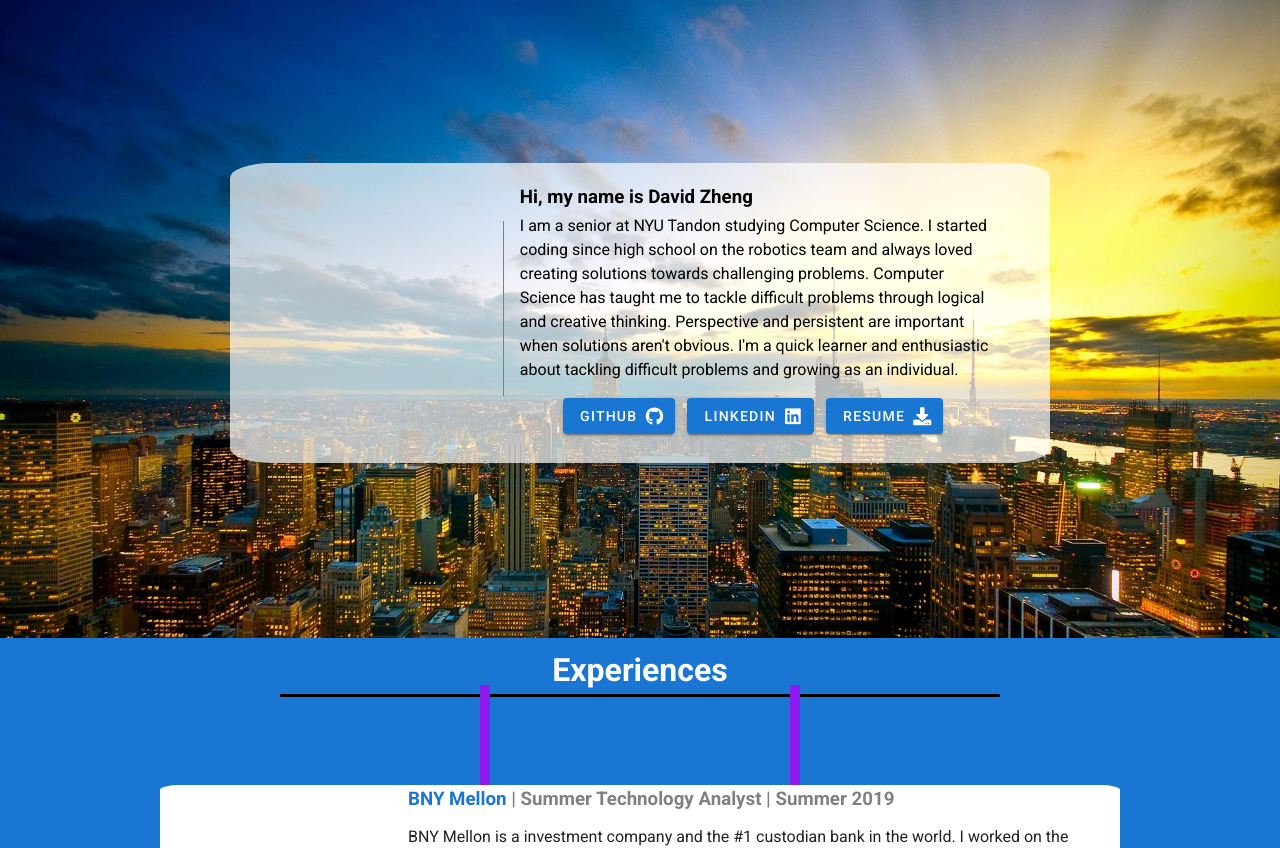
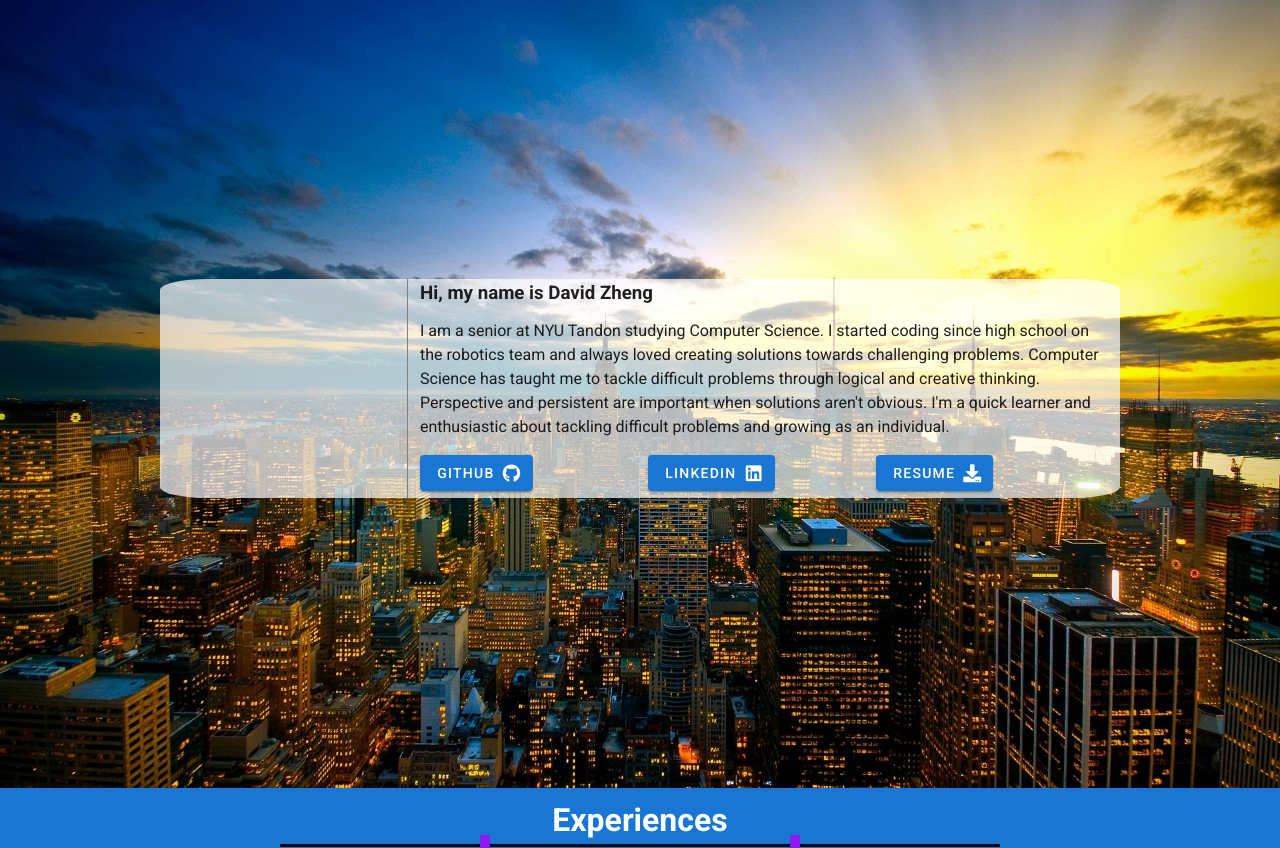
Before and after one commit to DavidDev21/portfolioSite-v2, a Vue app in the folder site/: page / in a window 1280 px wide. Shown: the top 848 px of the page. Built offline with nearby package versions, Linux system fonts and the light colour scheme.

Commit message:
checkpoint, trying to fix up profile_card

```diff
--- a/site/src/views/Main.vue
+++ b/site/src/views/Main.vue
@@ -2,57 +2,55 @@
   <div>
     <v-container class="container_style" fluid pt-0>
       <!-- Profile Card Section / Top Intro Section-->
-      <v-layout id="profile" class="profile_section" align-center row wrap>
-        <v-flex>
-        <!--<v-parallax class="parallax_image lower_opacity" :src="require('@/assets/NYC_background.jpg')">-->
+      <v-layout id="profile" class="profile_section" justify-center align-center row wrap py-5>
+        <v-flex xs10 sm9>
+<!-- Profile Card -->
+                  <v-container class="profile_card px-4">
+                      <v-layout row wrap px-3>
+                      <!-- Company Logo -->
+                      <v-flex class="border-right" xs12 sm3 align-self-center pr-3>
                           <v-container>
-          <v-layout align-center justify-center row>
-            <v-flex>
-              <!-- Profile Card -->
-              <v-container class="mx-auto profile_card">
-                <v-layout class="text-black profile_content" pa-0 row wrap justify-center align-center>
-                  <v-flex sm3 md3 shrink class="mr-4">
-                    <v-img
-                      class="profile_img"
-                      :src="require('@/assets/profile_picture.jpg')"
-                      max-height="200px"
-                      width="225px"
-                    >
+                              <v-layout column align-center justify-center>
+                                  <v-flex align-self-center>
+                                    <v-img class="profile_img" width="225px" max-height="225px" contain :src="require('@/assets/profile_picture.jpg')">
                                     </v-img>
                                   </v-flex>
-
-                  <div class="divider_line">
-                  </div>
-                  <v-flex sm7 md7 ml-4 my-5>
-                    <!-- Right side of the profile card-->
+                              </v-layout>
+                          </v-container>
+                      </v-flex>
+                      <!-- Profile Summary (right side of card) -->
+                      <v-flex xs12 sm9 pl-3>
                           <v-container>
-                      <!-- Profile description -->
+                          <v-layout row wrap mb-3>
+                              <v-flex>
+                              <h3 class="">Hi, my name is David Zheng</h3>
+                              </v-flex>
+                          </v-layout>
+                          <!-- Profile Description (Paragraph Format) -->
                           <v-layout row wrap>
                               <v-flex>
-                          <h3 style="margin-bottom:3px;">Hi, my name is David Zheng</h3>
-                          <p>
-                            I am a senior at NYU Tandon studying Computer Science. I started coding since high school
+                                  <p>I am a senior at NYU Tandon studying Computer Science. I started coding since high school
                                     on the robotics team and always loved creating solutions towards challenging problems. Computer Science
                                     has taught me to tackle difficult problems through logical and creative thinking. Perspective and persistent
                                     are important when solutions aren't obvious. I'm a quick learner and enthusiastic about tackling difficult problems
-                            and growing as an individual.
-                          </p>
+                                    and growing as an individual. </p>
                               </v-flex>
                           </v-layout>
-                      <!-- Profile links-->
-                      <v-layout mt-3 row wrap justify-center>
+                          <v-layout row wrap justify-center align-center>
+                            <v-flex xs4>
                               <v-btn class="mr-3 btn_hover" color="primary" target="_blank" href="https://github.com/DavidDev21">Github <v-icon right>fab fa-github</v-icon></v-btn>
+                            </v-flex>
+                            <v-flex xs4>
                                 <v-btn class="mr-3 btn_hover" color="primary" target="_blank" href="https://www.linkedin.com/in/david-zheng-977746b2/">LinkedIn <v-icon right>fab fa-linkedin</v-icon></v-btn>
+                            </v-flex>
+                            <v-flex xs4>
                                 <v-btn class="mr-3 btn_hover" color="primary" href="David_Zheng_Resume_Clean.pdf" download="David Zheng Resume">Resume <v-icon right>fas fa-download</v-icon></v-btn>
-                      </v-layout>
-                    </v-container>
                             </v-flex>
                           </v-layout>
                           </v-container>
                       </v-flex>
                       </v-layout>
                   </v-container>
-        <!--</v-parallax>-->
         </v-flex>
       </v-layout>
       <!-- Experience Section -->
@@ -252,44 +250,29 @@
 /* Large */
 @media only screen and (min-width: 960px)
 {
-  .divider_line
+  .divider_line_right
   {
-    border-left: 1.5px solid gray;
+    border-right: 1.5px solid gray;
     height: 175px;
   }
 }
 /* Medium */
 @media only screen and (min-width: 601px) and (max-width: 959px) {
-  .parallax_image {
-    height: 700px !important;
-    width: 100%;
-  }
-  .profile_card
+  .divider_line_right
   {
-    max-width: 700px !important;
-  }
-  .divider_line
-  {
-    border-left: 1.5px solid gray;
+    border-right: 1.5px solid gray;
     height: 300px;
   }
 }
 
 /* Small */
-@media only screen and (max-width: 600px) {
-  .parallax_image {
-    height: 800px !important;
-    width: 100%;
-  }
-  .profile_section
+@media only screen and (min-width: 600px) {
+  .border-right
   {
-    height: 800px !important;
-  }
-  .profile_card
-  {
-    max-width: 325px !important;
+    border-right: 1px solid grey;
   }
 }
+
 
 .test
 {
@@ -349,27 +332,20 @@ a:Hover
   height: 100px;
 }
 
+/* Profile Section */
 .profile_img
 {
   border-radius: 8%;
 }
 
-.profile_content
+.profile_section
 {
-  padding-top: 6%;
-  padding-bottom: 6%;
+  height: 100vh;
 }
 .profile_card
 {
   border-radius: 5%;
   background-color: rgba(255,255,255,0.7);
-  max-width: 820px;
-  min-height: 300px;
-}
-.parallax_image
-{
-  width: 100%;
-  height: 100%;
 }
 
 /* Button Hover */
@@ -388,7 +364,6 @@ a:Hover
   background-image: url("../assets/NYC_background.jpg");
   background-size: cover;
   background-attachment: fixed;
-  height: 650px;
 }
 
 
```
Also changed, not shown: site/src/views/scratch.vue (+51 -0 lines). Lines whose indentation alone changed are shown as unchanged.
